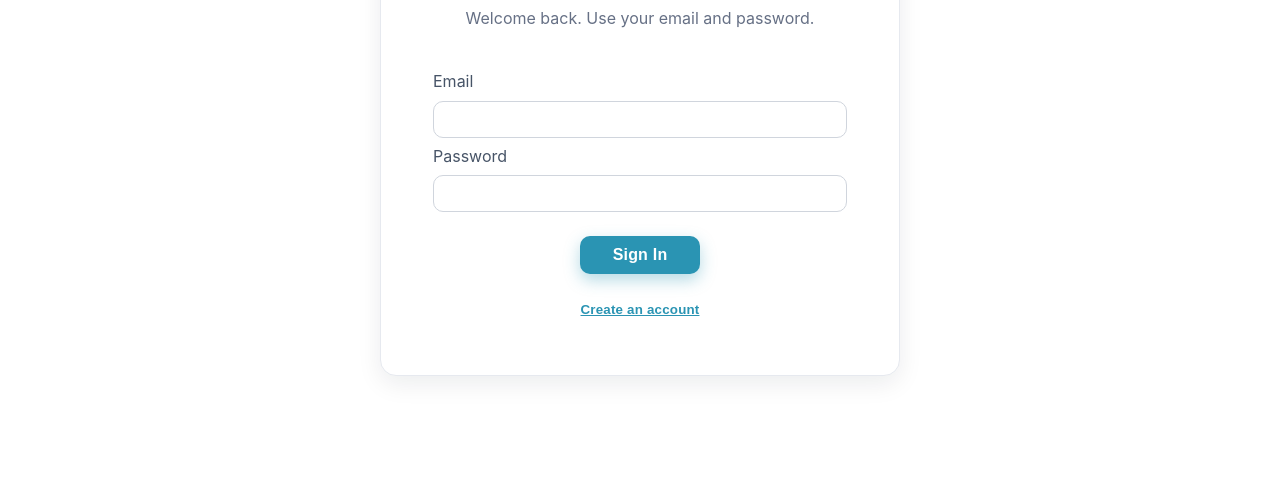
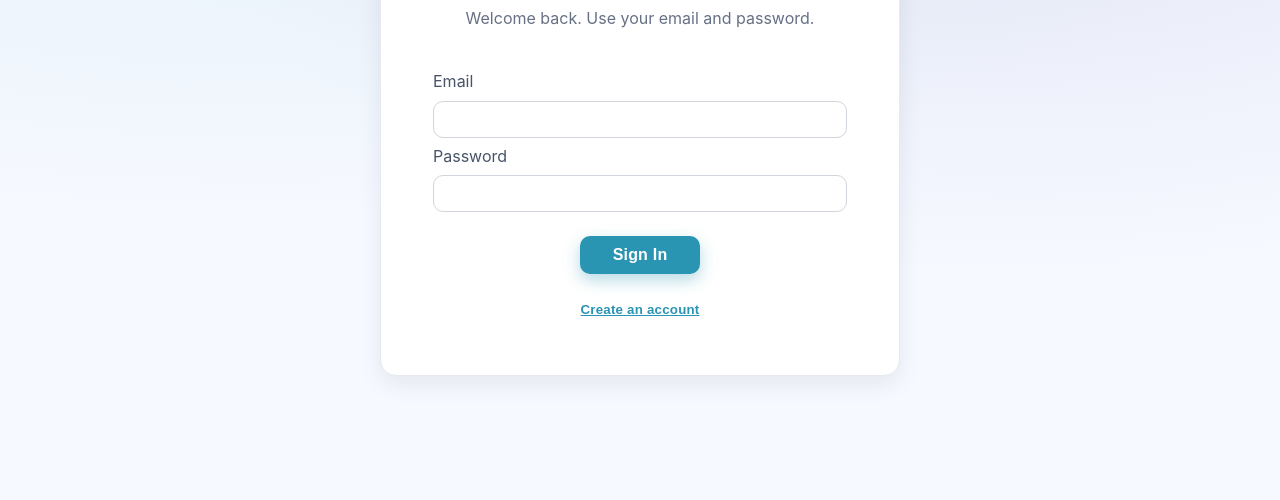
Before and after one commit to Zungaree/Aurorus_Collections_REBIRTH, a plain HTML site: page auth.html in a window 1280 px wide. Shown: the part 300-800 px from the top of the page. Drawn offline with Linux system fonts and the light colour scheme; no server answers.

Commit message:
Update authentication page background with new radial gradient styling for enhanced visual appeal and fixed attachment. Improve overall user experience with updated CSS.

```diff
--- a/css/auth.css
+++ b/css/auth.css
@@ -17,7 +17,10 @@
 
 /* Auth page overrides */
 html,body{
-  background:#ffffff !important;
+  background:radial-gradient(1200px 600px at 20% -10%, rgba(42,148,179,.12), transparent),
+  radial-gradient(900px 500px at 80% 10%, rgba(84,86,170,.12), transparent),
+  var(--aurorus-bg) !important;
+  background-attachment: fixed, fixed, fixed;
   color:#0b1220;
 }
 
```
